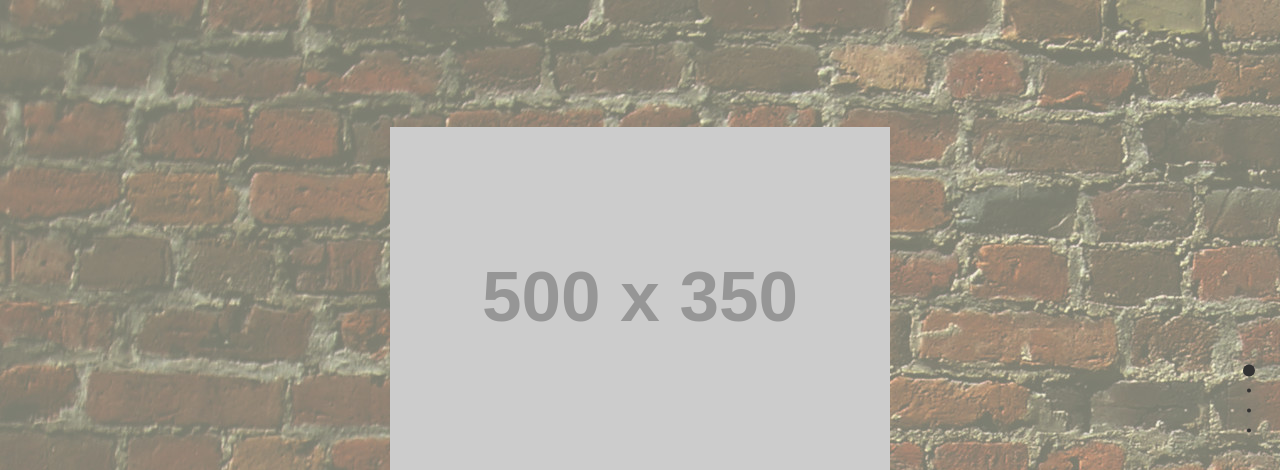
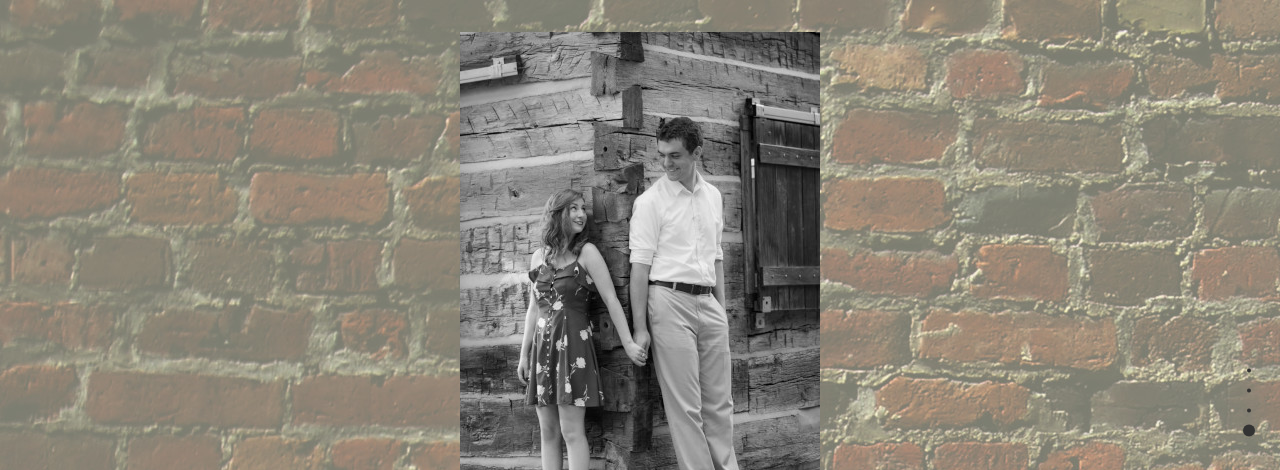
Before and after one commit to alecwest/wedding-website, a website: page index.html in a window 1280 px wide. Shown: the top 470 px of the page. Drawn offline with nearby package versions, Linux system fonts and the light colour scheme; placeholder pictures from the web are drawn by us.

Commit message:
Remove autoscroll and add header image

```diff
--- a/index.html
+++ b/index.html
@@ -16,7 +16,7 @@
 
 
     <style>
-        body {
+        #headerSection {
             background-image: url(images/brick-background.jpg);
             color: #333;
         }
@@ -45,8 +45,8 @@
 </head>
 <body>
     <div id="fullpage">
-        <div class="section">
-            <img src="https://via.placeholder.com/500x350">
+        <div class="section" id="headerSection">
+            <img src="images/alec-and-shelby.jpeg">
             <h1>Alec and Shelby</h1>
             <h3>Saturday, January 5th, 2019</h3>
             <h3>Old Woolen Mill, Cleveland, TN</h3>
@@ -73,8 +73,9 @@
 
     <script type="text/javascript">
         var myFullpage = new fullpage('#fullpage', {
-            anchors: ['1', '2', '3', '4'],
-            menu: '#menu',
+            anchors: ['1'],
+            autoScrolling: false,
+            fitToSection: false,
             scrollingSpeed: 800,
             continuousVertical: true,
             navigation: true,
```
Also changed, not shown: images/alec-and-shelby.jpeg (added).
